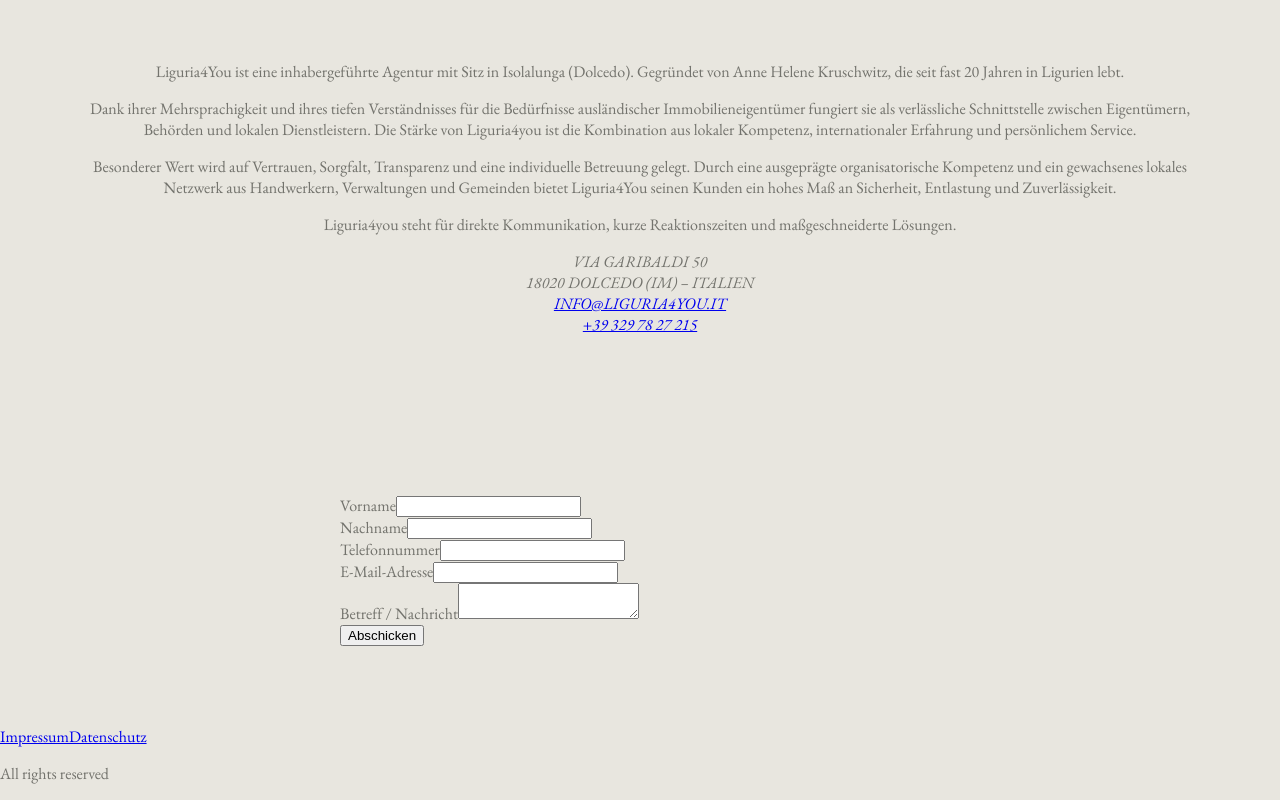
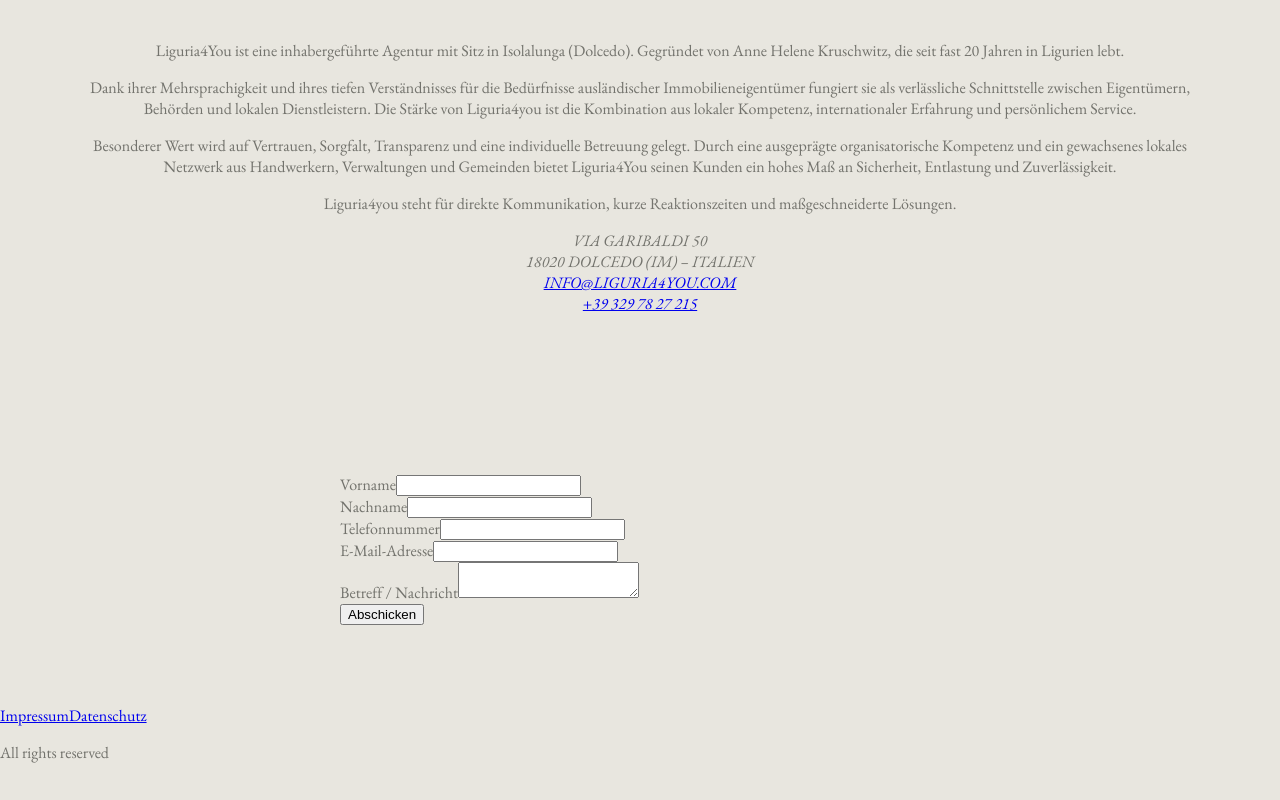
Before and after one commit to sandratuch/liguria4you, a plain HTML site: page index.html in a window 1280 px wide. Shown: the part 2033-2833 px from the top of the page. After the commit the page ends 2812 px from the top, so only its background shows below. Drawn offline with nearby package versions, Linux system fonts and the light colour scheme.

Commit message:
Update index.html

```diff
--- a/index.html
+++ b/index.html
@@ -44,7 +44,7 @@
       <article><span>04</span><div><h2 data-i18n="service4Title">Zusatzservices</h2><p data-i18n="service4Text">Wir bieten umfassende Zusatzservices wie Reinigung und Instandhaltung, die Koordination von Handwerkern sowie die Öffnung und Schließung des Hauses an und organisieren auf Wunsch Willkommenspakete sowie den Einkauf vor Ihrer Anreise.</p></div></article>
     </section>
 
-    <section class="image-band"><img src="about.jpg"> alt="Liguria4you portrait placeholder" /></section>
+    <section class="image-band"><img src="about.jpg" alt=""></section>
 
     <section class="about" id="about">
       <p class="intro" data-i18n="aboutIntro">Liguria4You ist eine inhabergeführte Agentur mit Sitz in Isolalunga (Dolcedo). Gegründet von Anne Helene Kruschwitz, die seit fast 20 Jahren in Ligurien lebt.</p>
@@ -53,25 +53,28 @@
       <p class="claim" data-i18n="aboutClaim">Liguria4you steht für direkte Kommunikation, kurze Reaktionszeiten und maßgeschneiderte Lösungen.</p>
       <address>
         VIA GARIBALDI 50<br>18020 DOLCEDO (IM) – ITALIEN<br>
-        <a href="mailto:info@liguria4you.it">INFO@LIGURIA4YOU.IT</a><br>
+        <a href="mailto:info@liguria4you.com">INFO@LIGURIA4YOU.COM</a><br>
         <a href="tel:+393297827215">+39 329 78 27 215</a>
       </address>
     </section>
 
     <section class="contact" id="contact">
-      <form action="https://formspree.io/f/your-form-id" method="POST">
-        <div class="field"><label data-i18n="formFirst">Vorname</label><input name="first_name" type="text" required></div>
-        <div class="field"><label data-i18n="formLast">Nachname</label><input name="last_name" type="text" required></div>
-        <div class="field"><label data-i18n="formPhone">Telefonnummer</label><input name="phone" type="tel"></div>
-        <div class="field"><label data-i18n="formEmail">E-Mail-Adresse</label><input name="email" type="email" required></div>
-        <div class="field full"><label data-i18n="formSubject">Betreff / Nachricht</label><textarea name="message" required></textarea></div>
+      <form action="https://formsubmit.co/info@liguria4you.com" method="POST">
+        <input type="hidden" name="_subject" value="Neue Anfrage über Liguria4you">
+        <input type="hidden" name="_captcha" value="false">
+        <input type="hidden" name="_template" value="table">
+        <div class="field"><label data-i18n="formFirst">Vorname</label><input name="Vorname" type="text" required></div>
+        <div class="field"><label data-i18n="formLast">Nachname</label><input name="Nachname" type="text" required></div>
+        <div class="field"><label data-i18n="formPhone">Telefonnummer</label><input name="Telefon" type="tel"></div>
+        <div class="field"><label data-i18n="formEmail">E-Mail-Adresse</label><input name="E-Mail" type="email" required></div>
+        <div class="field full"><label data-i18n="formSubject">Betreff / Nachricht</label><textarea name="Nachricht" required></textarea></div>
         <button class="button submit" type="submit" data-i18n="formSubmit">Abschicken</button>
       </form>
     </section>
   </main>
 
   <footer>
-    <div><a href="#" data-i18n="footerImprint">Imprint</a><a href="#" data-i18n="footerPrivacy">Privacy</a></div>
+    <div><a href="#" data-i18n="footerImprint">Impressum</a><a href="#" data-i18n="footerPrivacy">Datenschutz</a></div>
     <p>All rights reserved</p>
   </footer>
 
```
